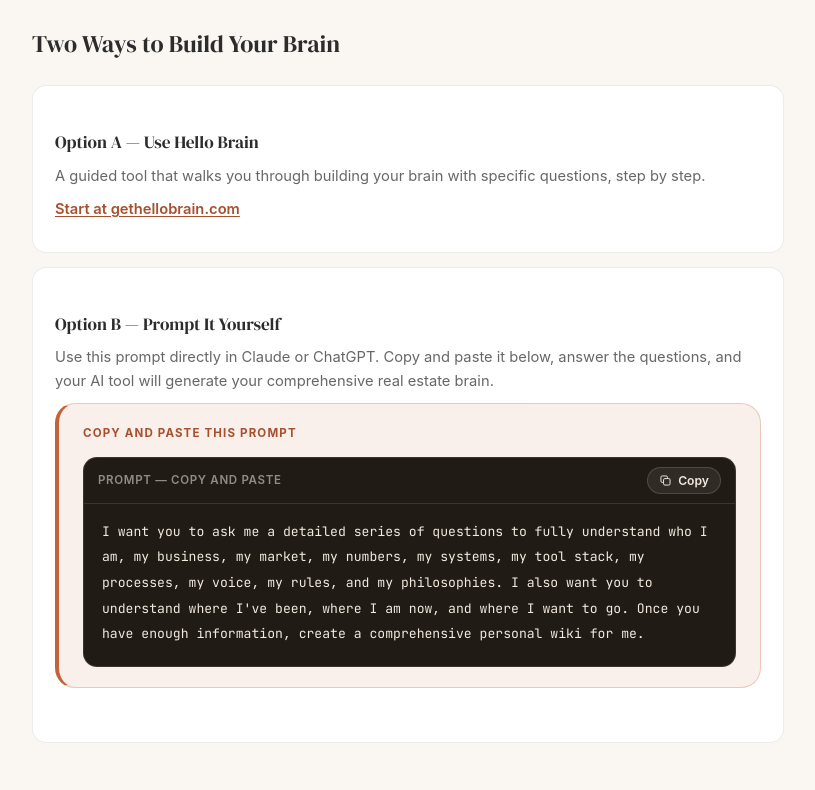
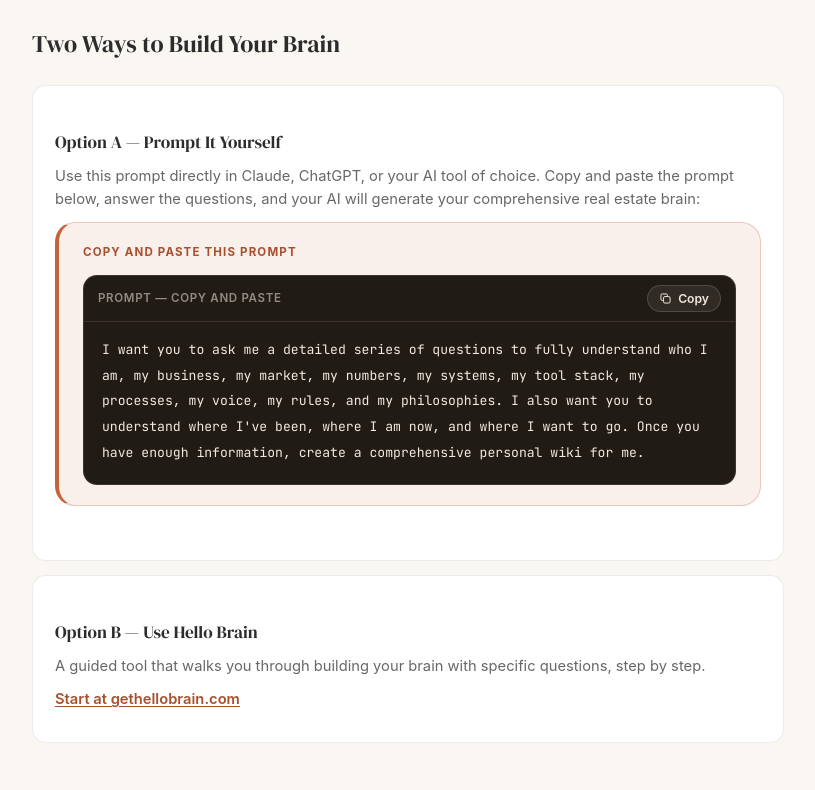
Before and after one commit to feaths/real-estate-ai-guide, a website: page public/index.html in a window 1280 px wide. Shown: the part 820-1610 px from the top of the page, without its empty margins (232-1047 px from the left). Drawn offline with Linux system fonts and the light colour scheme.

Commit message:
Swap brain-building options, fix Advanced Automation copy, hide Build Your Own
Option A is now Prompt It Yourself (with the unchanged copy-paste prompt), Option B is now Use Hello Brain, per the requested swap. Advanced Automation in The Progression no longer repeats Google Drive from Basic Automation - it now calls out connecting multiple, different tools (Gmail, Drive, Calendar, Notion, Slack) for cross-workflow context. Hid Build Your Own (Part 4) the same way as the prior Save/Download hides: wrapped in 'Hidden section' HTML comments, commented out the matching JS DOM-wiring (workflow-fields/prompt-fields/prompt-preview), and kept assembledPrompt() and buildFieldGroup() active since they're pure/reusable and still referenced by the hidden Download feature. Removed the dead 'Build' nav link. Connect Your Tools stays Part 3 as confirmed. Verified: swapped options render correctly with the prompt block intact under Option A, zero heading skips, one H1, build/workflow-fields absent from DOM, comment markers parse as valid unbroken HTML, all 4 remaining nav links resolve, no overflow at 375px.

```diff
--- a/public/index.html
+++ b/public/index.html
@@ -541,7 +541,7 @@
   .start-card ol { font-size: 0.92rem; color: var(--text); padding-left: 1.2em; }
   .start-card p.after { margin-top: 12px; font-size: 0.88rem; color: var(--text-60); }
 
-  /* Templates (Part 4) */
+  /* Templates (hidden section: Build Your Own) */
   .template-card {
     margin-top: 22px;
     background: var(--surface);
@@ -652,7 +652,6 @@
       <a href="#framework">Framework</a>
       <a href="#functions-top">Functions</a>
       <a href="#connect">Connect</a>
-      <a href="#build">Build</a>
     </nav>
   </div>
 </header>
@@ -681,17 +680,17 @@
   <h3 class="section-heading">Two Ways to Build Your Brain</h3>
   <div class="options-grid">
     <div class="option-card">
-      <h4>Option A — Use Hello Brain</h4>
-      <p class="option-body">A guided tool that walks you through building your brain with specific questions, step by step.</p>
-      <p class="option-body"><a class="external-link" href="https://www.gethellobrain.com/" target="_blank" rel="noopener noreferrer">Start at gethellobrain.com</a></p>
-    </div>
-    <div class="option-card">
-      <h4>Option B — Prompt It Yourself</h4>
-      <p class="option-body">Use this prompt directly in Claude or ChatGPT. Copy and paste it below, answer the questions, and your AI tool will generate your comprehensive real estate brain.</p>
+      <h4>Option A — Prompt It Yourself</h4>
+      <p class="option-body">Use this prompt directly in Claude, ChatGPT, or your AI tool of choice. Copy and paste the prompt below, answer the questions, and your AI will generate your comprehensive real estate brain:</p>
       <div class="disclaimer brain-prompt">
         <div class="disclaimer-label">Copy and paste this prompt</div>
         <div id="brain-prompt-block"></div>
       </div>
+    </div>
+    <div class="option-card">
+      <h4>Option B — Use Hello Brain</h4>
+      <p class="option-body">A guided tool that walks you through building your brain with specific questions, step by step.</p>
+      <p class="option-body"><a class="external-link" href="https://www.gethellobrain.com/" target="_blank" rel="noopener noreferrer">Start at gethellobrain.com</a></p>
     </div>
   </div>
 
@@ -812,13 +811,13 @@
       <li>Google Drive — store and organize documents</li>
       <li>Calendar — sync with your schedule</li>
     </ol>
-    <p class="after"><strong style="color:var(--text)">Advanced Automation (When You're Ready):</strong> Once your prompts are working smoothly, connect Google Drive as a knowledge base so your AI can work independently. This transforms your AI from a tool you direct into an agent that performs tasks autonomously.</p>
+    <p class="after"><strong style="color:var(--text)">Advanced Automation (When You're Ready):</strong> Once your prompts are working smoothly, connect multiple tools to your AI — Gmail, Drive, Calendar, Notion, Slack, and more — so it has the context it needs across your entire workflow. This transforms your AI from a tool you direct into an agent that performs tasks autonomously.</p>
     <p class="after">This is where real time-savings happen: your AI no longer waits for your instruction. It reads your documents, understands your process, and executes tasks on your behalf.</p>
   </div>
 
+  <!-- Hidden section: Build Your Own
   <hr class="part-divider">
 
-  <!-- PART 4: BUILD YOUR OWN -->
   <div class="eyebrow part-eyebrow" id="build">Part 4 — Build Your Own</div>
   <h2 class="part-heading">Build Your Own</h2>
   <p class="section-intro">Use the phases above to map a task from your own business, then turn it into a prompt using the same structure as the examples.</p>
@@ -835,6 +834,7 @@
     <div id="prompt-fields"></div>
     <div class="preview-box" id="prompt-preview"></div>
   </div>
+  End hidden section: Build Your Own -->
 
   <!-- Hidden section: Download All Prompts
   <hr class="part-divider">
@@ -1299,7 +1299,7 @@ document.getElementById("quickref").innerHTML = `
 `;
 */
 
-// Part 4: connectors
+// Part 3: connectors
 const connectorHolder = document.getElementById("connectors");
 CONNECTORS.forEach(c => {
   const card = document.createElement("div");
@@ -1308,7 +1308,7 @@ CONNECTORS.forEach(c => {
   connectorHolder.appendChild(card);
 });
 
-// Part 5: build your own
+// Build Your Own (hidden — buildFieldGroup stays active, reused by the hidden wiring below)
 function buildFieldGroup(scope, fields, onChange) {
   const el = document.createElement("div");
   fields.forEach(f => {
@@ -1333,9 +1333,8 @@ function buildFieldGroup(scope, fields, onChange) {
   return el;
 }
 
-document.getElementById("workflow-fields").appendChild(buildFieldGroup("global", WORKFLOW_FIELDS));
-
-const promptPreviewHolder = document.getElementById("prompt-preview");
+// assembledPrompt() stays active (not commented) — it's a pure function with no
+// DOM dependency, reused by the hidden Download feature's markdown generation.
 function assembledPrompt() {
   const v = k => loadVal("global", k).trim();
   const role = v("pt_role") || "[role]. My voice is [tone].";
@@ -1345,12 +1344,21 @@ function assembledPrompt() {
   const example = v("pt_example") || "[example]";
   return `I am ${role}\nHere's what you'll give me: ${input}\nHere's what I need you to do: ${steps}\nImportant constraints: ${rules}\nHere's what good looks like: ${example}`;
 }
+
+// Hidden section: Build Your Own (workflow + prompt template field wiring)
+// Kept for future use — re-enable by uncommenting this block and the matching
+// HTML block ("Hidden section: Build Your Own") above.
+/*
+document.getElementById("workflow-fields").appendChild(buildFieldGroup("global", WORKFLOW_FIELDS));
+
+const promptPreviewHolder = document.getElementById("prompt-preview");
 function refreshPreview() {
   promptPreviewHolder.innerHTML = "";
   promptPreviewHolder.appendChild(buildCodeBlock("Your prompt", assembledPrompt()));
 }
 document.getElementById("prompt-fields").appendChild(buildFieldGroup("global", PROMPT_FIELDS, refreshPreview));
 refreshPreview();
+*/
 
 // Part 6: download everything
 function workflowMarkdown() {
```
